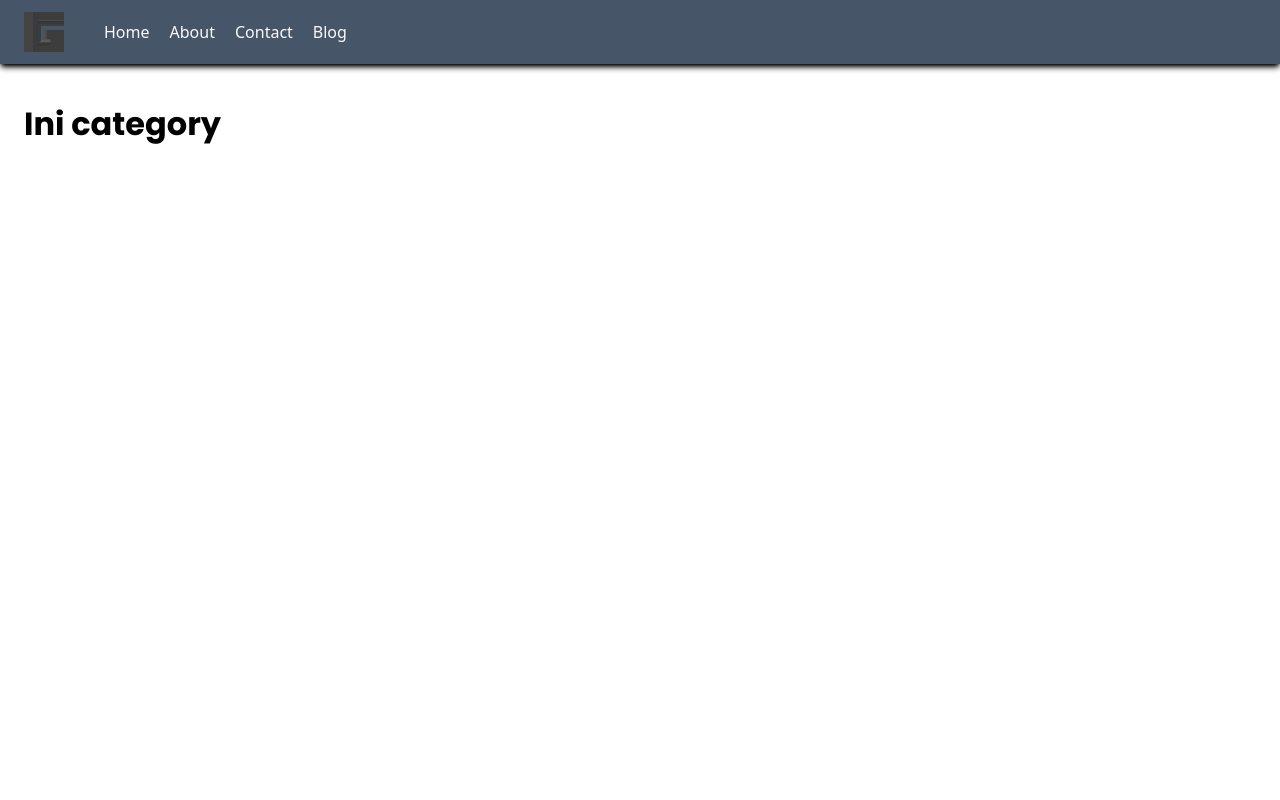
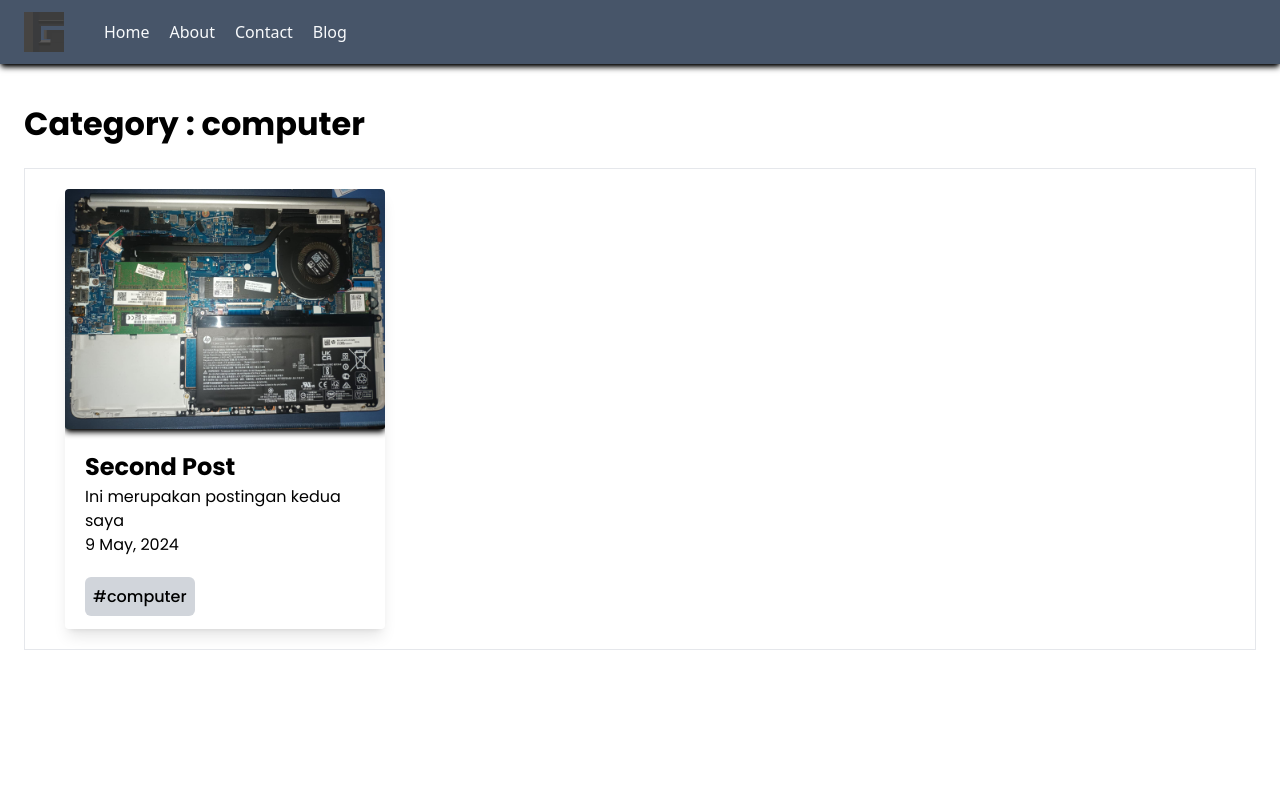
Before and after one commit to Guregoo/my-nextapp, a Next.js app: page /posts/category/computer in a window 1280 px wide. Shown: the top 800 px of the page. Built offline with nearby package versions, Linux system fonts and the light colour scheme.

Commit message:
adding get by category

```diff
--- a/contents/secont-post.mdx
+++ b/contents/secont-post.mdx
@@ -3,7 +3,7 @@ title : 'Second Post'
 description : 'Ini merupakan postingan kedua saya'
 date : '2024-05-09'
 thumbnail : '/images/laptop.jpg'
-category : 'personal'
+category : 'computer'
 ---
 
 # Second Post
--- a/lib/posts.js
+++ b/lib/posts.js
@@ -19,6 +19,15 @@ export function getPostData() {
     };
   });
   return allPostsData;
+}
+export function getAllCategories() {
+  const allPostsData = getPostData()
+  const categories = allPostsData.map(post => post.metadata.category);
+  return [...new Set(categories)];
+}
+export function getPostsByCategory(category) {
+  const allPostsData = getPostData();
+  return allPostsData.filter(post => post.metadata.category === category);
 }
 
 export function getSortedPost() {
@@ -42,7 +51,6 @@ export function getSortedPost() {
     }
   })
 }
-
 export function getAllPostSlugs() {
   const fileNames = fs.readdirSync(postsDirectory);
   return fileNames.map((fileName) => {
@@ -53,7 +61,6 @@ export function getAllPostSlugs() {
     };
   });
 }
-
 export async function getPostDataBySlug(slug) {
   const fullPath = path.join(postsDirectory, `${slug}.mdx`);
   const fileContents = fs.readFileSync(fullPath, 'utf8');
--- a/pages/posts/category/[category].js
+++ b/pages/posts/category/[category].js
@@ -1,7 +1,41 @@
-export default function Category(){
-  return(
+import { useRouter } from 'next/router';
+import { getPostsByCategory, getAllCategories } from '@/lib/posts';
+import PostsCard from '@/components/PostsCard';
+
+export default function Category({ posts }) {
+  const router = useRouter();
+  const { category } = router.query;
+
+  if (!posts) {
+    return <div>Loading...</div>;
+  }
+
+  return (
     <div>
-      <h1>Ini category</h1>
+      <h1>Category : {category}</h1>
+      <PostsCard postData={posts} />
     </div>
-  )
+  );
 }
+
+export async function getStaticProps({ params }) {
+  const category = params.category;
+  const posts = getPostsByCategory(category);
+  return {
+    props: {
+      posts
+    }
+  };
+}
+
+export async function getStaticPaths() {
+  const categories = getAllCategories(); // Mendapatkan semua kategori
+  const paths = categories.map(category => ({
+    params: { category }
+  }));
+
+  return {
+    paths,
+    fallback: false
+  };
+}
```
